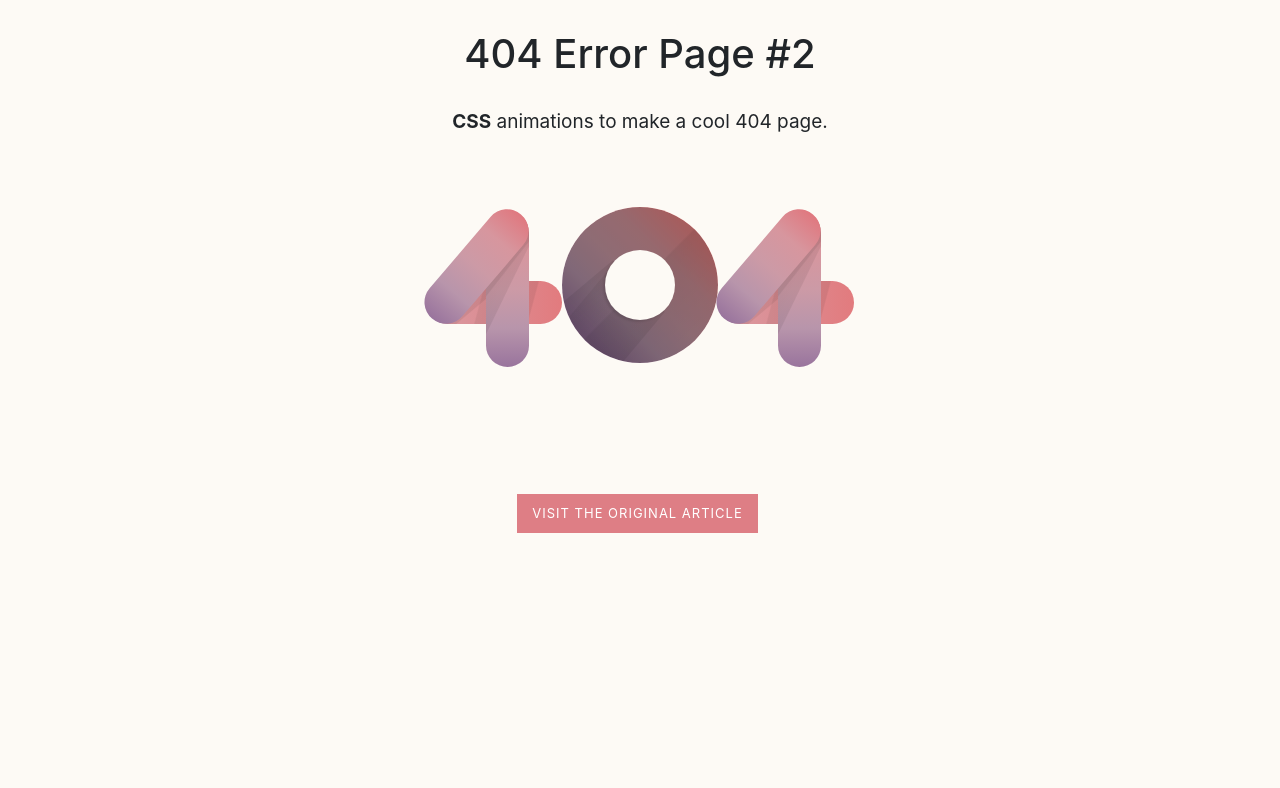
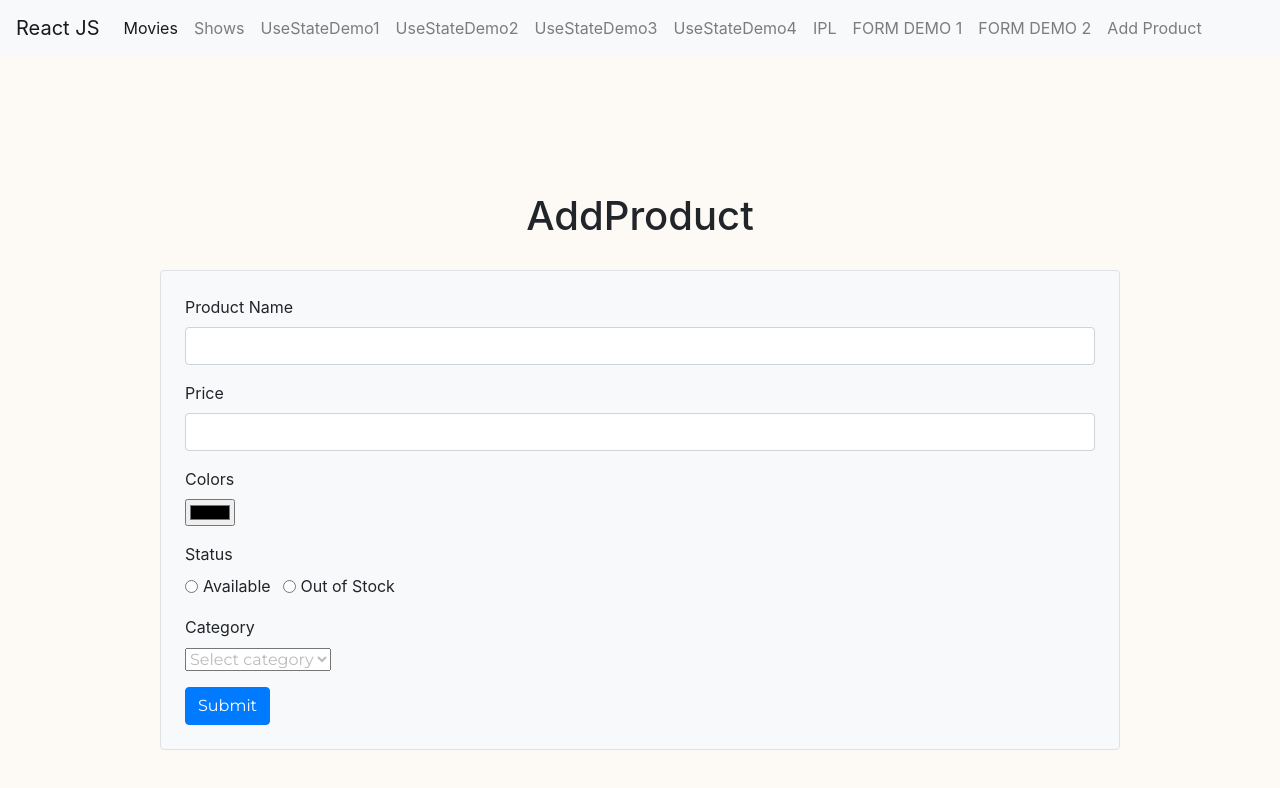
Before and after one commit to jaymjvaghasiya/learning-react, a React (Vite) app: page /addproduct in a window 1280 px wide. Before the commit this address had no page. Shown: the top 788 px of the page. Built offline with nearby package versions, Linux system fonts and the light colour scheme.

Commit message:
second commit

```diff
--- a/src/App.jsx
+++ b/src/App.jsx
@@ -19,13 +19,14 @@ import { UseStateDemo4 } from './components/UseStateDemo4'
 import { IPLHome } from './components/ipl/IPLHome'
 import { FormDemo1 } from './components/form/FormDemo1'
 import { FormDemo2 } from './components/form/FormDemo2'
+import { AddProduct } from './components/form/AddProduct'
 
 function App() {
 
   const location = useLocation();
   const validPaths = ['/', '/movies', '/shows', '/playcontent/:id', '/usestatedemo1',
                       '/usestatedemo2', '/usestatedemo3', '/usestatedemo4', '/ipl',
-                      '/formdemo1', '/formdemo2'];
+                      '/formdemo1', '/formdemo2', '/addproduct'];
   const showNavbar = validPaths.some(path =>
     matchPath({path, end: true}, location.pathname)
   );
@@ -51,6 +52,7 @@ function App() {
         <Route path='/ipl' element={<IPLHome/>}></Route>
         <Route path='/formdemo1' element={<FormDemo1/>}></Route>
         <Route path='/formdemo2' element={<FormDemo2/>}></Route>
+        <Route path='/addproduct' element={<AddProduct/>}></Route>
         <Route path='/*' element={<Error404/>}></Route>
       </Routes>
     </>
--- /dev/null
+++ b/src/components/MySpan.jsx
@@ -0,0 +1,7 @@
+import React from 'react'
+
+export const MySpan = (props) => {
+  return (
+    <sapn style={{color: props.color}}>{props.title}</sapn>
+  )
+}
--- a/src/components/Navbar.jsx
+++ b/src/components/Navbar.jsx
@@ -38,6 +38,9 @@ export const Navbar = (props) => {
                         <li class="nav-item">
                             <Link class="nav-link" to="/formdemo2">FORM DEMO 2 </Link>
                         </li>
+                        <li class="nav-item">
+                            <Link class="nav-link" to="/addproduct">Add Product </Link>
+                        </li>
                     </ul>
                 </div>
             </nav>
--- /dev/null
+++ b/src/components/form/AddProduct.jsx
@@ -0,0 +1,101 @@
+import React from 'react'
+import { useForm } from 'react-hook-form'
+import { MySpan } from '../MySpan';
+
+export const AddProduct = () => {
+
+    const {register, handleSubmit, formState: {errors}} = useForm();
+    const submitHandler = (data) => {
+        console.log(data);
+    }
+
+    const validationSchema = {
+        nameValidator: {
+            required: {
+                value: true,
+                message: "Enter Product name*"
+            }
+        },
+        priceValidator: {
+            required: {
+                value: true,
+                message: "Enter Price*"
+            }
+        },
+        colorValidator: {
+            required: {
+                value: true,
+                message: "Provide Color*"
+            }
+        },
+        statusValidator: {
+            required: {
+                value: true,
+                message: "What is the status*"
+            }
+        },
+        categoryValidator: {
+            required: {
+                value: true,
+                message: "Selece Category*"
+            }
+        }
+    }
+
+    return (
+        <div style={{display: "flex", justifyContent: "center", alignItems: "center", height: "100vh" }}>
+            <div style={{ width: "75%" }}>
+                <h1>AddProduct</h1>
+                {/* {console.log("errors", errors)} */}
+                <form class="p-4 border rounded bg-light" onSubmit={handleSubmit(submitHandler)}>
+                    <div class="mb-3">
+                        <label class="form-label">Product Name</label>
+                        <input type="text" class="form-control" {...register("productname", validationSchema.nameValidator)} name="productname" />
+                        <MySpan color='red' title={errors.productname?.message}></MySpan>
+                    </div>
+
+                    <div class="mb-3">
+                        <label class="form-label">Price</label>
+                        <input type="number" class="form-control" {...register("price", validationSchema.priceValidator)} name="price" />
+                        <MySpan color='red' title={errors.price?.message}></MySpan>
+                    </div>
+
+                    <div class="mb-3">
+                        <label class="form-label">Colors</label><br />
+                        <div class="form-check form-check-inline">
+                            <input type="color" {...register("color", validationSchema.colorValidator)} name="color" />
+                            <MySpan color='red' title={errors.color?.message}></MySpan>
+                        </div>
+                    </div>
+
+                    <div class="mb-3">
+                        <label class="form-label">Status</label><br />
+                        <div class="form-check form-check-inline">
+                            <input class="form-check-input" type="radio" {...register("status",validationSchema.statusValidator)} name="status" value="Available" />
+                            <label class="form-check-label">Available</label>
+                        </div>
+                        <div class="form-check form-check-inline">
+                            <input class="form-check-input" type="radio" {...register("status",validationSchema.statusValidator)} name="status" value="Out of Stock" />
+                            <label class="form-check-label">Out of Stock</label>
+                        </div>
+                        <MySpan color='red' title={errors.status?.message}></MySpan>
+                    </div>
+
+                    <div class="mb-3">
+                        <label class="form-label">Category</label><br/>
+                        <select class="form-select" {...register("category", validationSchema.categoryValidator)} name="category">
+                            <option value="">Select category</option>
+                            <option value="Electronics">Electronics</option>
+                            <option value="Clothing">Clothing</option>
+                            <option value="Books">Books</option>
+                        </select><br/>
+                        <MySpan color='red' title={errors.category?.message}></MySpan>
+                    </div>
+
+                    <button type="submit" class="btn btn-primary">Submit</button>
+                </form>
+
+            </div>
+        </div>
+    )
+}
--- a/src/components/form/FormDemo2.jsx
+++ b/src/components/form/FormDemo2.jsx
@@ -1,5 +1,6 @@
 import React from 'react'
 import { useForm } from 'react-hook-form'
+import { MySpan } from '../MySpan';
 
 export const FormDemo2 = () => {
 
@@ -31,12 +32,12 @@ export const FormDemo2 = () => {
             <div>
                 <label>Name : </label>
                 <input type='text' {...register("name", validationSchema.nameValidator)} />
-                {errors.name?.message}
+                <MySpan color='red' title={errors.name?.message}></MySpan>
             </div>
             <div>
                 <label>Age: </label>
                 <input type='text' {...register("age", validationSchema.ageValidator)} />
-                {errors.age?.message}
+                <MySpan color='red' title={errors.age?.message}></MySpan>
             </div>
             <div>
                 <input type='submit'/>
```
